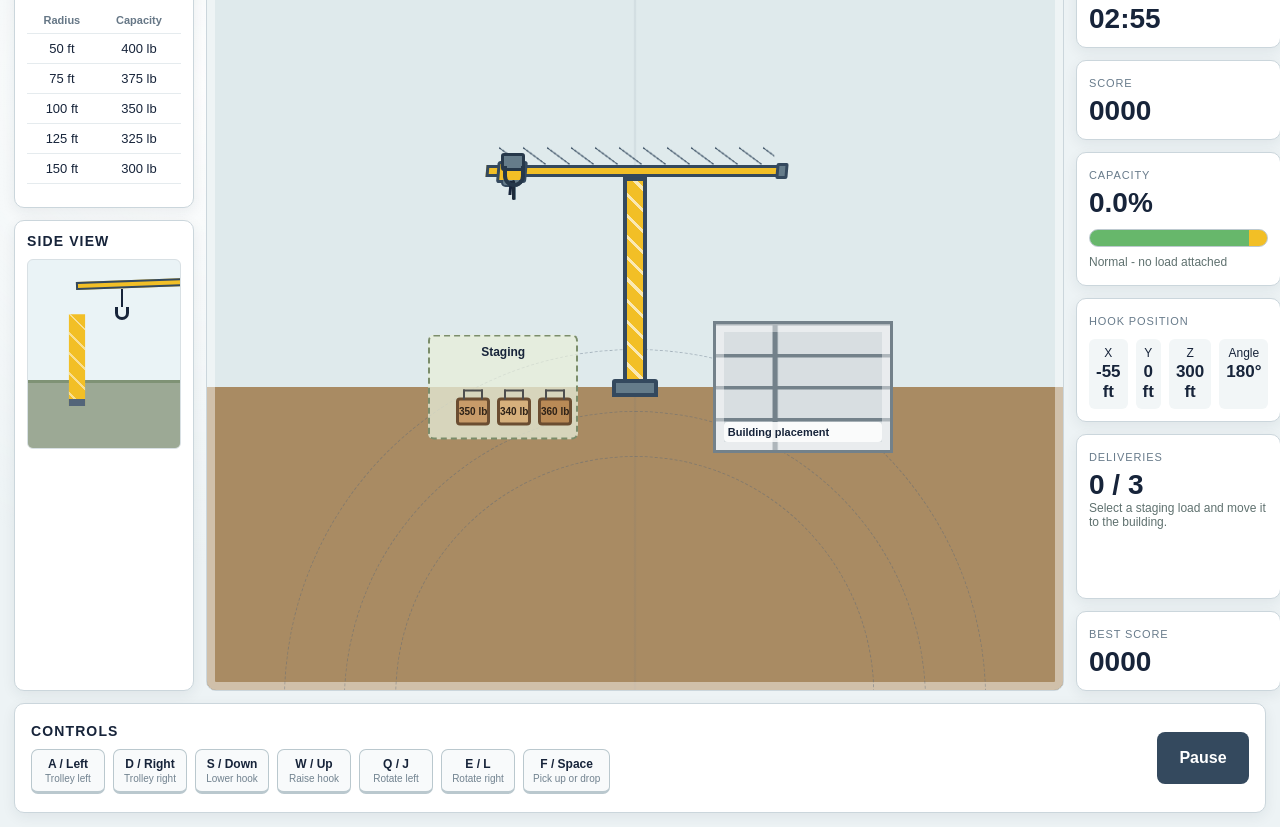
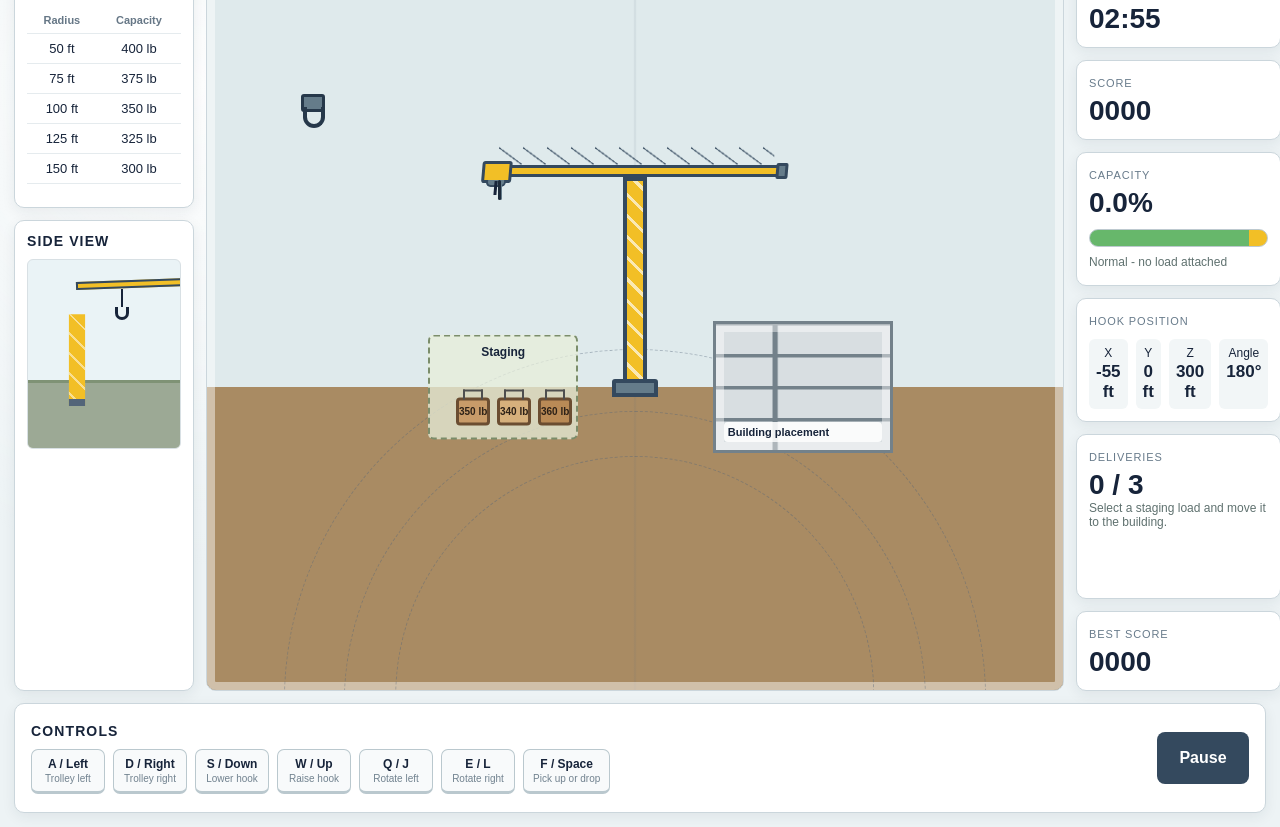
Before and after one commit to LandonC-26/Crane_Operator_App, a plain HTML site: page index.html in a window 1280 px wide. Shown: the part 46-873 px from the top of the page. Drawn offline with Linux system fonts and the light colour scheme.

Commit message:
Simplify crane visuals and align hook zones
Co-authored-by: Copilot <223556219+Copilot@users.noreply.github.com>

```diff
--- a/index.html
+++ b/index.html
@@ -243,7 +243,7 @@
       background: var(--yellow);
       border: 3px solid var(--steel-dark);
       transform: skewX(-5deg);
-      transform-origin: 50% 50%;
+      transform-origin: center;
     }
 
     .jib-end {
@@ -1107,36 +1107,30 @@
         const percent = capacityPercent();
         const worksiteHeight = worksite.clientHeight;
         const position = craneWorldPosition();
-        const mapPositionValue = mapPosition(worksite, position.x, position.y);
-        const hookXPercent = parseFloat(mapPositionValue.left);
-        const hookYPercent = parseFloat(mapPositionValue.top);
         const width = worksite.clientWidth;
         const worksiteRect = worksite.getBoundingClientRect();
         const towerRect = document.querySelector(".tower").getBoundingClientRect();
         const pivotX = towerRect.left - worksiteRect.left + towerRect.width / 2;
-        const pivotY = towerRect.top - worksiteRect.top + 44;
-
-        const craneAngleRadians = state.angle * Math.PI / 180;
-        const visualRadiusRatio = (state.radius - 50) / 100;
-        const visualRadiusPixels = visualRadiusRatio * 230 + 115;
-        let visualHookX = pivotX + Math.cos(craneAngleRadians) * visualRadiusPixels;
-        let visualHookY = pivotY + Math.sin(craneAngleRadians) * visualRadiusPixels * 0.18;
-
         const stagingRect = stagingZone.getBoundingClientRect();
         const buildingRect = buildingZone.getBoundingClientRect();
         const stagingLoad = stagingZone.querySelector(".load:not(.hidden-load)");
         const stagingLoadRect = stagingLoad?.getBoundingClientRect();
 
+        const normalizedRadius = (state.radius - 50) / 100;
+        let visualHookX = pivotX + (normalizedRadius - 0.5) * width * 0.9;
+        visualHookX = Math.max(width * 0.12, Math.min(width * 0.88, visualHookX));
+
+        const groundTop = 58;
+        let visualHookY = worksiteHeight * (groundTop / 100) - (state.height / 300) * worksiteHeight * 0.38;
+        visualHookX = Math.max(8, Math.min(width - 8, visualHookX));
+        visualHookY = Math.max(24, Math.min(worksiteHeight - 24, visualHookY));
+
         if (inStagingZone()) {
           visualHookX = stagingLoadRect ? stagingLoadRect.left - worksiteRect.left + stagingLoadRect.width / 2 : stagingRect.left - worksiteRect.left + stagingRect.width / 2;
-          visualHookY = stagingLoadRect ? stagingLoadRect.top - worksiteRect.top + stagingLoadRect.height / 2 : stagingRect.top - worksiteRect.top + stagingRect.height * 0.8;
         } else if (inBuildingZone()) {
           visualHookX = buildingRect.left - worksiteRect.left + buildingRect.width / 2;
-          visualHookY = buildingRect.top - worksiteRect.top + buildingRect.height * 0.72;
         }
 
-        visualHookX = Math.max(8, Math.min(width - 8, visualHookX));
-        visualHookY = Math.max(24, Math.min(worksiteHeight - 24, visualHookY));
         const trolleyRelativeToJib = visualHookX - (towerRect.left - worksiteRect.left) + 118;
         trolley.style.left = `${Math.max(8, Math.min(290, trolleyRelativeToJib))}px`;
 
@@ -1148,7 +1142,7 @@
         cable.style.height = `${Math.max(20, visualHookY - cableTop)}px`;
         hook.style.left = `${visualHookX - 17}px`;
         hook.style.top = `${visualHookY - 14}px`;
-        jib.style.transform = `skewX(-5deg) rotate(${state.angle - 180}deg)`;
+        jib.style.transform = `skewX(-5deg) rotate(${(state.angle - 180) * 0.12}deg)`;
         angleValue.textContent = `${Math.round(state.angle)}°`;
         xValue.textContent = `${Math.round(position.x)} ft`;
         yValue.textContent = `${Math.round(position.y)} ft`;
```
Also changed, not shown: 1 other file.
